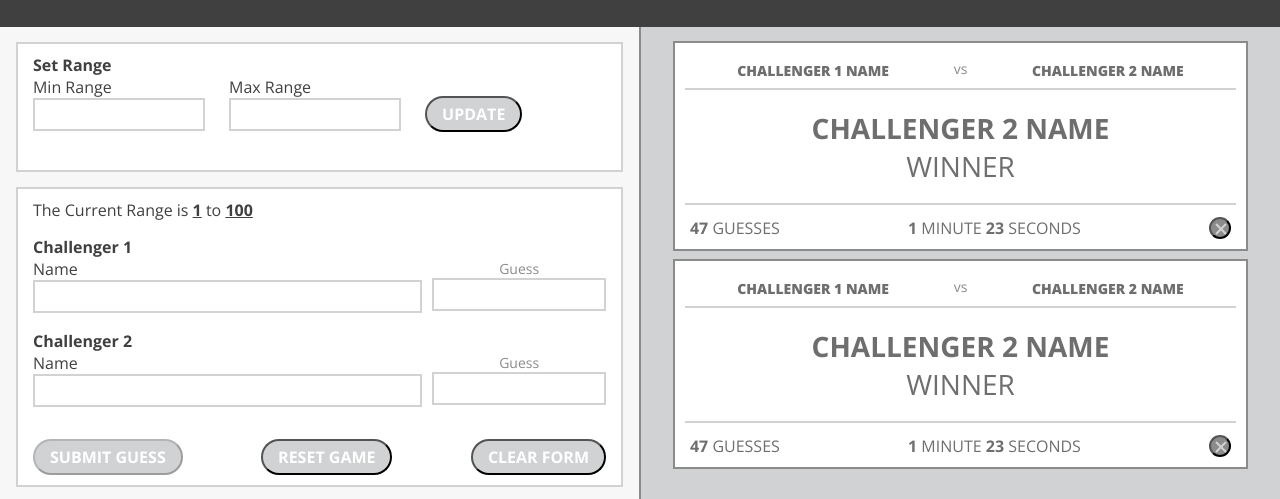
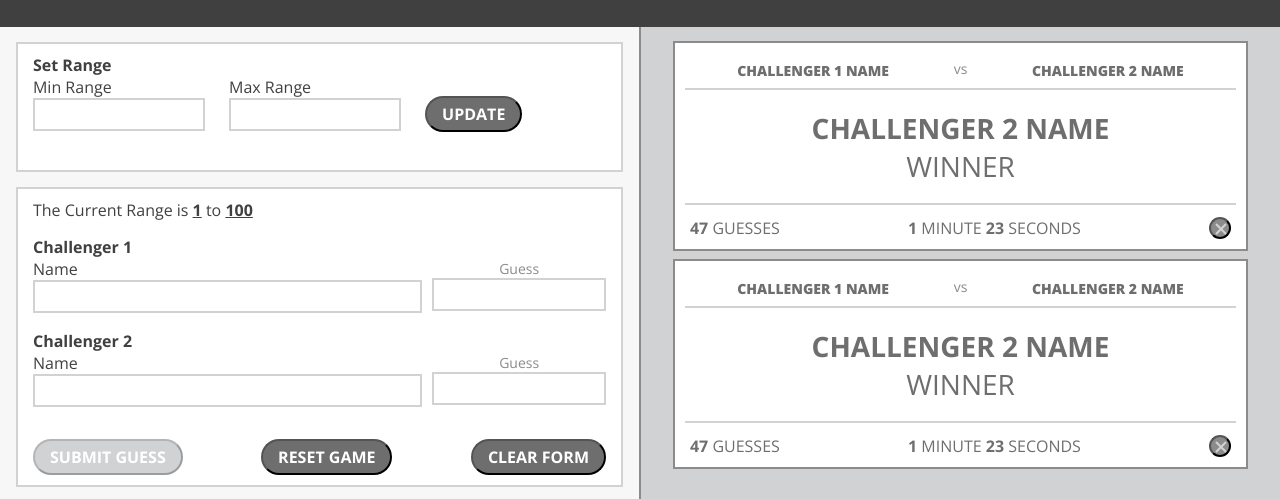
Before and after one commit to jonthanny/number_guesser, a plain HTML site: page index.html in a window 1280 px wide. Shown: the part 93-592 px from the top of the page. Drawn offline with nearby package versions, Linux system fonts and the light colour scheme.

Commit message:
Add disabled enable button colors

```diff
--- a/styles.css
+++ b/styles.css
@@ -131,7 +131,7 @@ flex-grow: 1;
 .form-buttons {
   color: white;
   outline: none;
-  background-color: #d0d2d3;
+  background-color: #6e6e6e;
   padding: 5px 15px;
   margin: 5px 0 0 0;
   border-radius: 30px;
@@ -139,7 +139,9 @@ flex-grow: 1;
   font-size: 16px;
   height: auto;
 }
-
+.form-buttons:disabled {
+  background:#d0d2d3;
+}
 .form-buttons:hover {
   background-color: #dd1792;
   transition-duration: 300ms;
```
